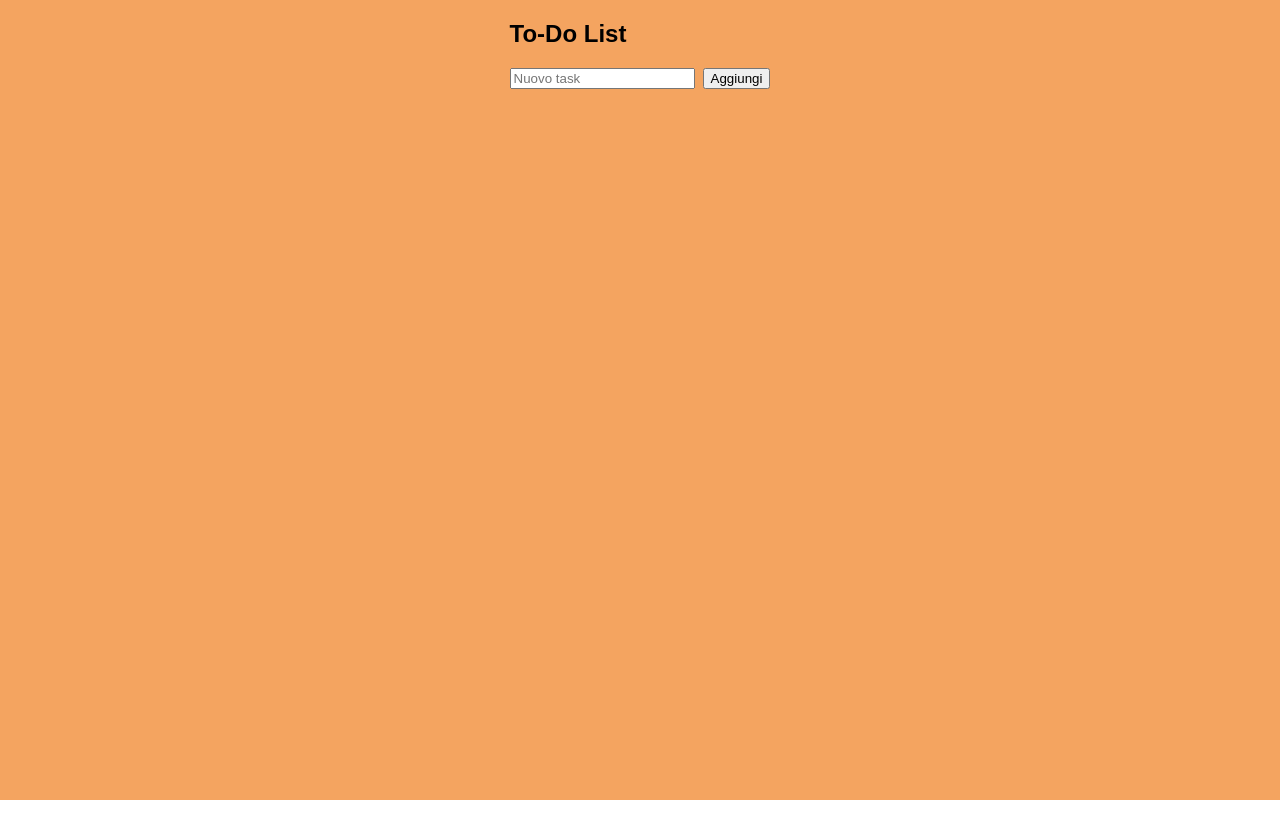
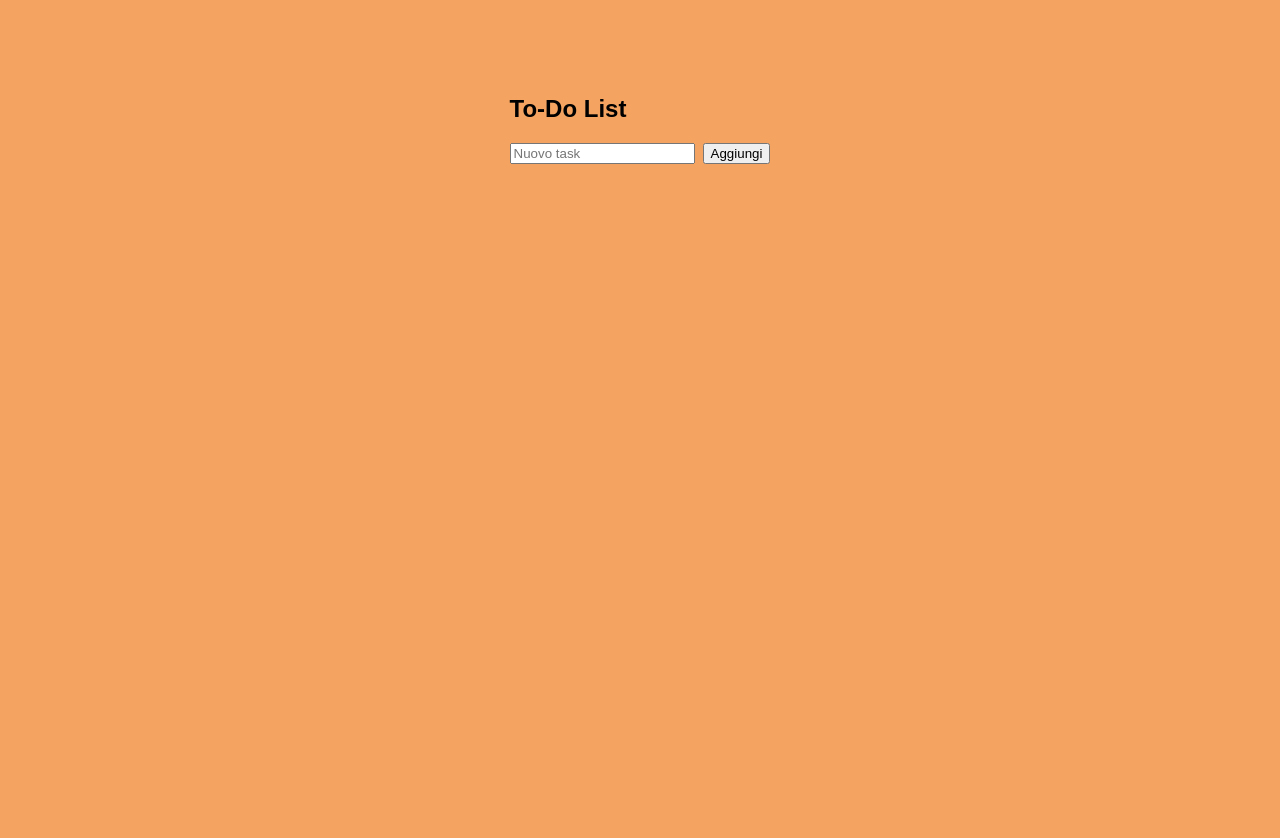
Before and after one commit to armandocacace/todo_list, a React (Create React App) app: page / in a window 1280 px wide. Shown: the top 838 px of the page. Before the commit the page ends 800 px from the top, so only its background shows below. Built offline with nearby package versions, Linux system fonts and the light colour scheme.

Commit message:
Update App.css

```diff
--- a/src/App.css
+++ b/src/App.css
@@ -8,9 +8,10 @@
   justify-content: center;
   height: 100vh;
   font-family: Arial, sans-serif;
+  padding: 75px;
 }
 .content {
-  padding: 75px;
+
   background: white;
   border-radius: 10px;
   box-shadow: 0 0 10px rgba(0,0,0,0.1);
```
